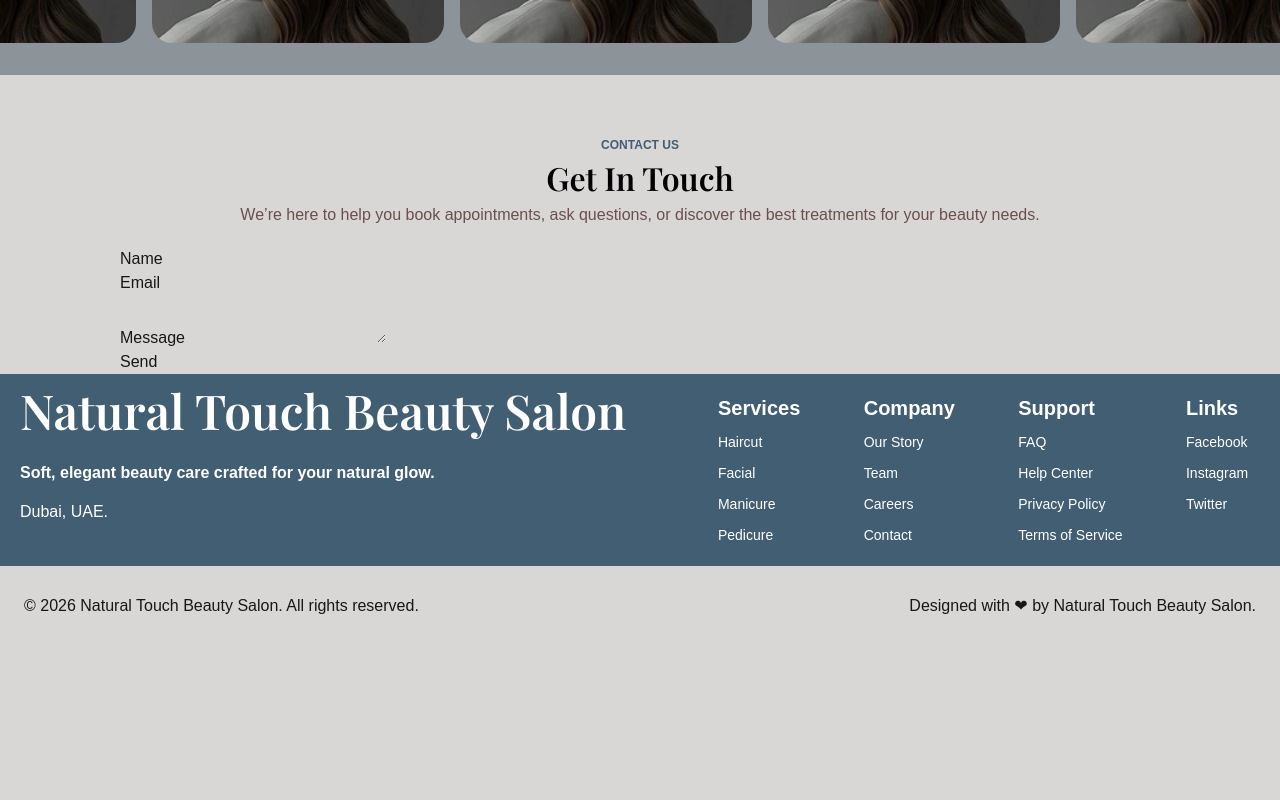
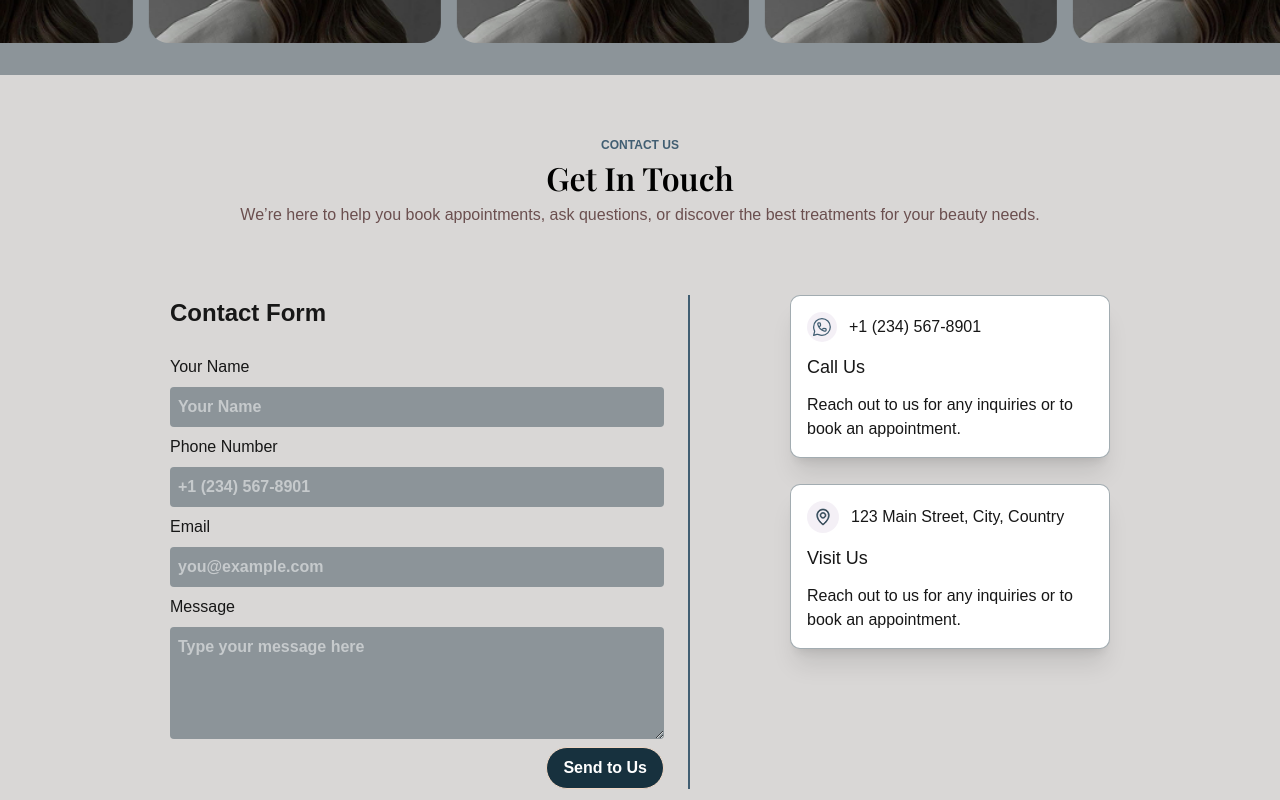
Before and after one commit to camtuduong/beauty-salon-frontend, a Next.js app: page / in a window 1280 px wide. Shown: the part 2480-3280 px from the top of the page. Before the commit the page ends 3126 px from the top, so only its background shows below. Built offline with nearby package versions, Linux system fonts and the light colour scheme; a web font is replaced by a local one.

Commit message:
feat(contact) : add zod and react hook form for contact form

```diff
--- a/package.json
+++ b/package.json
@@ -11,6 +11,7 @@
   "dependencies": {
     "@base-ui/react": "^1.8.0",
     "@gsap/react": "^2.1.2",
+    "@hookform/resolvers": "^5.9.1",
     "class-variance-authority": "^0.7.1",
     "clsx": "^2.1.1",
     "cn": "^0.3.0",
@@ -21,9 +22,11 @@
     "postcss": "^8.5.28",
     "react": "19.2.8",
     "react-dom": "19.2.8",
+    "react-hook-form": "^7.88.0",
     "shadcn": "^4.21.0",
     "tailwind-merge": "^3.7.0",
-    "tw-animate-css": "^1.4.0"
+    "tw-animate-css": "^1.4.0",
+    "zod": "^4.6.5"
   },
   "devDependencies": {
     "@tailwindcss/postcss": "^4.3.3",
--- a/src/components/Button.tsx
+++ b/src/components/Button.tsx
@@ -5,11 +5,18 @@ type Props = {
   children: ReactNode;
   onClick?: () => void;
   className?: string;
+  type?: "button" | "submit" | "reset";
 };
-export const Button = ({ children, className, onClick }: Props) => {
+export const Button = ({
+  children,
+  className,
+  onClick,
+  type = "button",
+}: Props) => {
   return (
     <button
       onClick={onClick}
+      type={type}
       className={cn(
         "border-salon-border bg-salon-primary hover:bg-salon-primary-hover cursor-pointer rounded-full border px-4 py-2 font-semibold text-white transition-colors duration-300",
         className,
--- a/src/components/Home/ContactSection.tsx
+++ b/src/components/Home/ContactSection.tsx
@@ -1,28 +1,159 @@
+import { PhoneIcon } from "@/src/components/Icons/PhoneIcon";
+import { MapPinIcon } from "@/src/components/Icons/MapPinIcon";
 import { TitleSection } from "@/src/components/TitleSection";
+import { Button } from "@/src/components/Button";
+import { useForm, UseFormRegister } from "react-hook-form";
+import { contactSchema } from "@/src/lib/contactSchema";
+import type { ContactFormData } from "@/src/lib/contactSchema";
+import { zodResolver } from "@hookform/resolvers/zod";
+import { ContactFormInputs } from "@/src/lib/types";
+
+const STYLES = {
+  section: "mx-30 mt-15.25 flex flex-col gap-5",
+  form: "border-salon-secondary flex w-1/2 flex-col gap-2 border-r-2 pr-6",
+  cardContainer: "flex flex-col gap-6.5",
+  cardInfo:
+    "border-salon-primary/40 flex max-w-[320px] flex-col gap-3 rounded-lg border bg-white p-4 shadow-xl",
+};
 
 export const ContactSection = () => {
+  const infos = [
+    {
+      icon: <PhoneIcon />,
+      info: "+1 (234) 567-8901",
+      title: "Call Us",
+      description:
+        "Reach out to us for any inquiries or to book an appointment.",
+    },
+    {
+      icon: <MapPinIcon />,
+      info: "123 Main Street, City, Country",
+      title: "Visit Us",
+      description:
+        "Reach out to us for any inquiries or to book an appointment.",
+    },
+  ];
+
+  const {
+    register,
+    handleSubmit,
+    formState: { errors },
+  } = useForm<ContactFormData>({
+    resolver: zodResolver(contactSchema),
+    mode: "onSubmit",
+  });
+  const onSubmit = () => {};
   return (
-    <section className="mx-30 mt-15.25 flex flex-col gap-5">
+    <section className={STYLES.section}>
       <TitleSection
         title="CONTACT US"
         subtitle="Get In Touch"
         description="We’re here to help you book appointments, ask questions, or discover the best treatments for your beauty needs."
       />
-      <form>
-        <div>
-          <label htmlFor="name">Name</label>
-          <input type="text" id="name" name="name" />
+      <div className="my-12 flex justify-around">
+        <form className={STYLES.form} onSubmit={handleSubmit(onSubmit)}>
+          <h2 className="mb-4 text-[24px] leading-[150%] font-semibold">
+            Contact Form
+          </h2>
+          <InputField
+            label="Your Name"
+            id="name"
+            register={register}
+            error={errors.name?.message}
+            placeholder="Your Name"
+          />
+          <InputField
+            label="Phone Number"
+            id="phone"
+            register={register}
+            error={errors.phone?.message}
+            placeholder="+1 (234) 567-8901"
+          />
+          <InputField
+            label="Email"
+            id="email"
+            register={register}
+            error={errors.email?.message}
+            placeholder="you@example.com"
+          />
+
+          <div className="flex flex-col gap-2">
+            <label htmlFor="message">Message</label>
+            <textarea
+              id="message"
+              {...register("message")}
+              placeholder="Type your message here"
+              className="border-salon-secondary bg-salon-primary/40 focus:ring-salon-secondary rounded p-2 font-bold text-white focus:ring-2 focus:outline-none"
+              rows={4}
+              maxLength={500}
+            />
+            {errors.message?.message && (
+              <p className="text-sm text-red-500">{errors.message?.message}</p>
+            )}
+          </div>
+
+          <Button className="self-end" type="submit">
+            Send to Us
+          </Button>
+        </form>
+        <div className={STYLES.cardContainer}>
+          {infos.map((info, index) => (
+            <CardInfo
+              key={index}
+              icon={info.icon}
+              info={info.info}
+              title={info.title}
+              description={info.description}
+            />
+          ))}
         </div>
-        <div>
-          <label htmlFor="email">Email</label>
-          <input type="email" id="email" name="email" />
-        </div>
-        <div>
-          <label htmlFor="message">Message</label>
-          <textarea id="message" name="message"></textarea>
-        </div>
-        <button type="submit">Send</button>
-      </form>
+      </div>
     </section>
   );
 };
+
+type CardInfoProps = {
+  icon: React.ReactNode;
+  info: string;
+  title: string;
+  description: string;
+};
+function CardInfo({ icon, info, title, description }: CardInfoProps) {
+  return (
+    <div className={STYLES.cardInfo}>
+      <div className="flex items-center gap-3">
+        <div className="bg-salon-highlight/16 rounded-full p-1.5">{icon}</div>
+        <p className="text-[16px] leading-[150%] font-light">{info}</p>
+      </div>
+      <h3 className="text-[18px] leading-[150%] font-medium">{title}</h3>
+      <p className="text-[16px] leading-[150%] font-light">{description}</p>
+    </div>
+  );
+}
+
+function InputField({
+  label,
+  id,
+  register,
+  error,
+  placeholder,
+}: {
+  label: string;
+  id: keyof ContactFormInputs;
+  register: UseFormRegister<ContactFormInputs>;
+  error?: string;
+  placeholder?: string;
+}) {
+  return (
+    <div className="flex flex-col gap-2">
+      <label htmlFor={id}>{label}</label>
+      <input
+        id={id}
+        {...register(id)}
+        placeholder={placeholder}
+        className="bg-salon-primary/40 focus:ring-salon-secondary rounded p-2 font-bold text-white focus:ring-2 focus:outline-none"
+      />
+      {error && <p className="text-sm text-red-500">{error}</p>}
+    </div>
+  );
+}
--- /dev/null
+++ b/src/components/Icons/MapPinIcon.tsx
@@ -0,0 +1,25 @@
+export const MapPinIcon = (props: React.SVGProps<SVGSVGElement>) => {
+  return (
+    <svg
+      width="20"
+      height="20"
+      viewBox="0 0 20 20"
+      fill="none"
+      xmlns="http://www.w3.org/2000/svg"
+      {...props}
+    >
+      <path
+        d="M9.99951 5.41699C11.6076 5.41699 12.9163 6.72494 12.9165 8.33301C12.9165 9.94122 11.6077 11.25 9.99951 11.25C8.39145 11.2498 7.0835 9.94111 7.0835 8.33301C7.08367 6.72505 8.39155 5.41717 9.99951 5.41699ZM9.99951 6.25C8.85048 6.25018 7.91668 7.18398 7.9165 8.33301C7.9165 9.48218 8.85038 10.4168 9.99951 10.417C11.1488 10.417 12.0835 9.48229 12.0835 8.33301C12.0833 7.18387 11.1487 6.25 9.99951 6.25Z"
+        fill="black"
+        stroke="#415E72"
+        strokeWidth="0.833333"
+      />
+      <path
+        d="M10.0005 2.08374C13.4461 2.08388 16.2505 4.88811 16.2505 8.33374V8.33569C16.2617 10.869 14.8566 13.1887 13.3628 14.9294C11.8766 16.6614 10.3549 17.7593 10.2427 17.8386H10.2417C10.1712 17.8888 10.087 17.9157 10.0005 17.9158C9.91386 17.9158 9.82887 17.8889 9.7583 17.8386H9.75732C9.64512 17.7593 8.12344 16.6619 6.63721 14.9294C5.14338 13.1881 3.73908 10.8664 3.75049 8.33081V8.32886C3.7507 4.88766 6.55473 2.08374 10.0005 2.08374ZM10.0005 2.91675C7.01341 2.91675 4.58438 5.34491 4.5835 8.33179C4.57423 10.3159 5.55155 12.1616 6.65869 13.6208C7.77112 15.087 9.05346 16.2137 9.73779 16.7693L10.0005 16.9822L10.2622 16.7693C10.9472 16.2139 12.2299 15.0875 13.3423 13.6218C14.3802 12.2543 15.3041 10.5478 15.4077 8.70581L15.4165 8.33569C15.4155 5.34508 12.9876 2.91689 10.0005 2.91675Z"
+        fill="black"
+        stroke="#415E72"
+        strokeWidth="0.833333"
+      />
+    </svg>
+  );
+};
--- /dev/null
+++ b/src/components/Icons/PhoneIcon.tsx
@@ -0,0 +1,24 @@
+export const PhoneIcon = (props: React.SVGProps<SVGSVGElement>) => {
+  return (
+    <svg
+      width="18"
+      height="18"
+      viewBox="0 0 18 18"
+      fill="none"
+      xmlns="http://www.w3.org/2000/svg"
+      {...props}
+    >
+      <path
+        d="M8.95833 17.2917C13.5608 17.2917 17.2917 13.5608 17.2917 8.95833C17.2917 4.35583 13.5608 0.625 8.95833 0.625C4.35583 0.625 0.625 4.35583 0.625 8.95833C0.625 10.1075 0.858333 11.2025 1.27833 12.1983C1.51083 12.7483 1.62667 13.0233 1.64167 13.2317C1.65583 13.44 1.59417 13.6683 1.47167 14.1258L0.625 17.2917L3.79083 16.445C4.24833 16.3225 4.47667 16.2617 4.685 16.275C4.89333 16.29 5.16833 16.4058 5.71833 16.6383C6.74388 17.0703 7.84554 17.2924 8.95833 17.2917Z"
+        stroke="#415E72"
+        strokeWidth="1.25"
+        strokeLinejoin="round"
+      />
+      <path
+        d="M6.11498 9.27258L6.84081 8.37175C7.14665 7.99175 7.52415 7.63841 7.55498 7.13175C7.56165 7.00425 7.47165 6.43091 7.29248 5.28341C7.22165 4.83258 6.79998 4.79175 6.43581 4.79175C5.96081 4.79175 5.72331 4.79175 5.48748 4.90008C5.18915 5.03591 4.88331 5.41841 4.81581 5.73925C4.76248 5.99341 4.80248 6.16841 4.88165 6.51841C5.21665 8.00425 6.00415 9.47175 7.22415 10.6926C8.44498 11.9126 9.91248 12.7001 11.3991 13.0351C11.7491 13.1142 11.9233 13.1542 12.1775 13.1009C12.4983 13.0342 12.8808 12.7276 13.0175 12.4292C13.125 12.1934 13.125 11.9559 13.125 11.4809C13.125 11.1159 13.0841 10.6951 12.6333 10.6242C11.4858 10.4442 10.9125 10.3551 10.785 10.3617C10.2791 10.3917 9.92498 10.7701 9.54498 11.0759L8.64415 11.8009"
+        stroke="#415E72"
+        strokeWidth="1.25"
+      />
+    </svg>
+  );
+};
--- /dev/null
+++ b/src/lib/contactSchema.ts
@@ -0,0 +1,25 @@
+import { z } from "zod";
+
+const contactSchema = z.object({
+  name: z
+    .string()
+    .min(2, "Name must be at least 2 characters long")
+    .nonempty("Name is required"),
+  phone: z
+    .string()
+    .min(10, "Phone number must be at least 10 characters long")
+    .nonempty("Phone number is required"),
+  email: z
+    .string()
+    .min(5, "Email must be at least 5 characters long")
+    .nonempty("Email is required")
+    .email("Invalid email address"),
+  message: z
+    .string()
+    .min(10, "Message must be at least 10 characters long")
+    .nonempty("Message is required"),
+});
+
+type ContactFormData = z.infer<typeof contactSchema>;
+
+export { type ContactFormData, contactSchema };
--- /dev/null
+++ b/src/lib/types.ts
@@ -0,0 +1,6 @@
+export interface ContactFormInputs {
+  name: string;
+  phone: string;
+  email: string;
+  message: string;
+}
```
Also changed, not shown: 1 other file (tests, documents, lock files or other folders).
